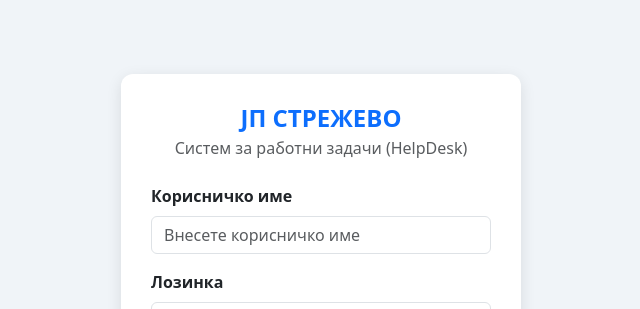
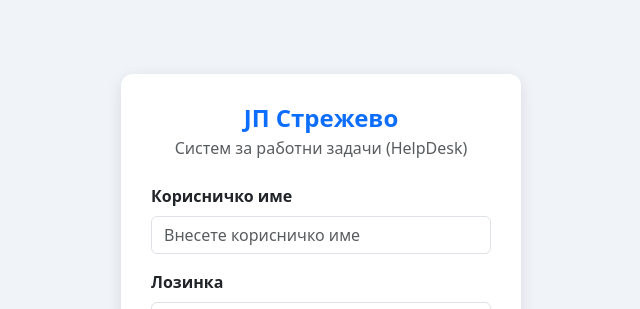
Before and after one commit to payeergorand-bit/jpstrezevohelpd, a Flask app: page /login in a window 1280 px wide. Shown: the part 149-458 px from the top of the page, without its empty margins (319-959 px from the left). Run offline with Flask 3, Linux system fonts and the light colour scheme.

Commit message:
Update login.html

```diff
--- a/templates/login.html
+++ b/templates/login.html
@@ -3,7 +3,7 @@
 <head>
     <meta charset="UTF-8">
     <meta name="viewport" content="width=device-width, initial-scale=1.0">
-    <title>Најава - ЈП СТРЕЖЕВО HelpDesk</title>
+    <title>Најава - ЈП Стрежево HelpDesk</title>
     <link href="https://cdn.jsdelivr.net/npm/bootstrap@5.3.0/dist/css/bootstrap.min.css" rel="stylesheet">
     <style>
         body { background-color: #f0f4f8; display: flex; align-items: center; justify-content: center; height: 100vh; margin: 0; }
@@ -12,7 +12,7 @@
 </head>
 <body>
     <div class="login-card text-center">
-        <h4 class="mb-1 text-primary fw-bold">ЈП СТРЕЖЕВО</h4>
+        <h4 class="mb-1 text-primary fw-bold">ЈП Стрежево</h4>
         <p class="text-muted mb-4">Систем за работни задачи (HelpDesk)</p>
 
         <form method="POST" action="/login">
```
